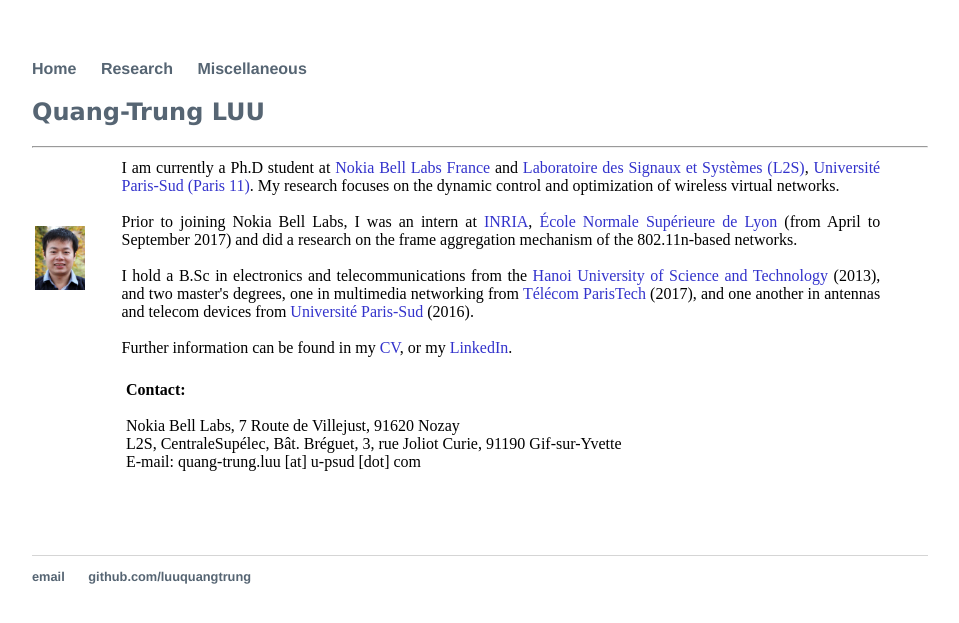
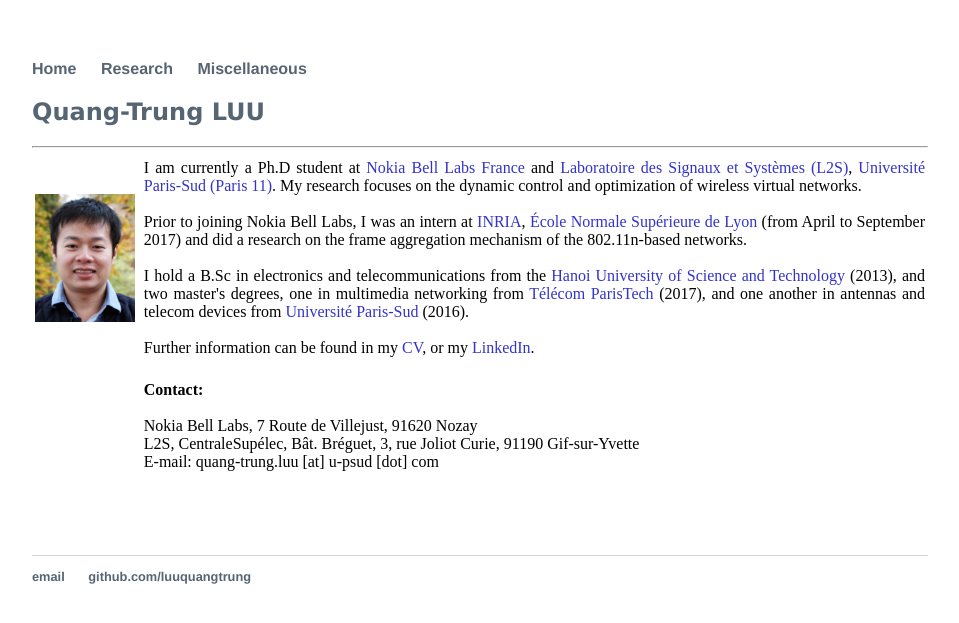
Before and after one commit to luuquangtrung/luuquangtrung.github.io_v1, a Jekyll site: the page built from index.html, in a window 1280 px wide. Shown: the top 623 px of the page, without its empty margins (160-1119 px from the left). Built offline with Jekyll 4.4.1, drawn with Linux system fonts in a browser that asks for light colours.

Commit message:
Update index.html

```diff
--- a/index.html
+++ b/index.html
@@ -11,12 +11,12 @@ title: Quang-Trung Luu
 <hr>
 <div>
 
-<table width = "95%"; align = left">
+<table width = "100%"; align = left">
    <tr >
-        <td width="10%" align = "justify">
-        	<img style="display:block;" width = "60%" src = "/asset/profile/cv3_small.jpg">
+        <td width="12%" align = "justify">
+        	<img style="display:block;" width = "95%" src = "/asset/profile/cv3_small.jpg">
         </td>
-        <td width="90%" align = "justify">
+        <td width="88%" align = "justify">
 	        I am currently a Ph.D student at <a href="https://www.bell-labs.com/" target="_blank" rel="nofollow" style="color: #3333cc">Nokia Bell Labs France</a> and
 			<a href="http://www.l2s.centralesupelec.fr/" target="_blank" rel="nofollow" style="color: #3333cc">Laboratoire des Signaux et Systèmes (L2S)</a>,
 			<a href="http://www.u-psud.fr/" target="_blank" rel="nofollow" style="color: #3333cc">Universit&eacute; Paris-Sud (Paris 11)</a>.
@@ -43,9 +43,9 @@ title: Quang-Trung Luu
 
 <table width = "100%"; align = left">
    <tr >
-        <td width="10%" align = "center"> </td>
+        <td width="12%" align = "center"> </td>
 
-        <td width="90%" align = "justify">
+        <td width="88%" align = "justify">
 			<div>&nbsp;</div>
 			<b>Contact:</b>
 			<div>&nbsp;</div>
```
